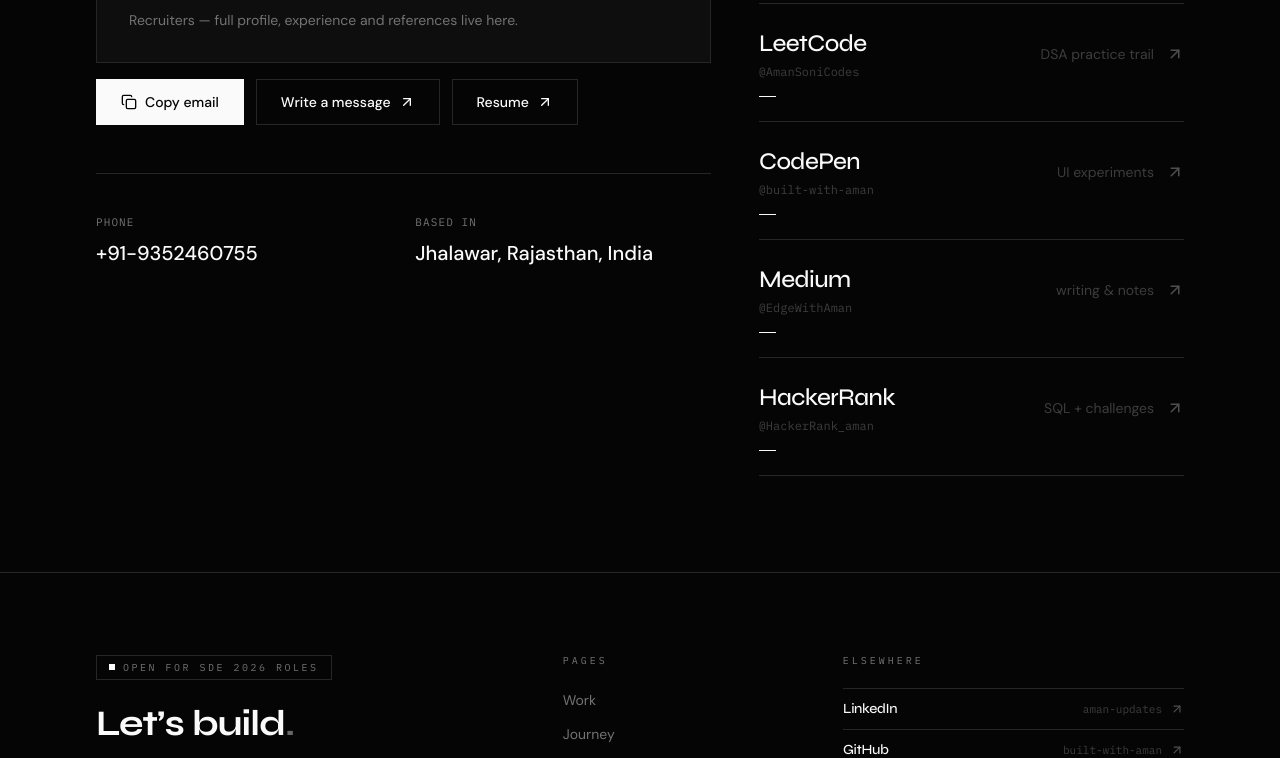
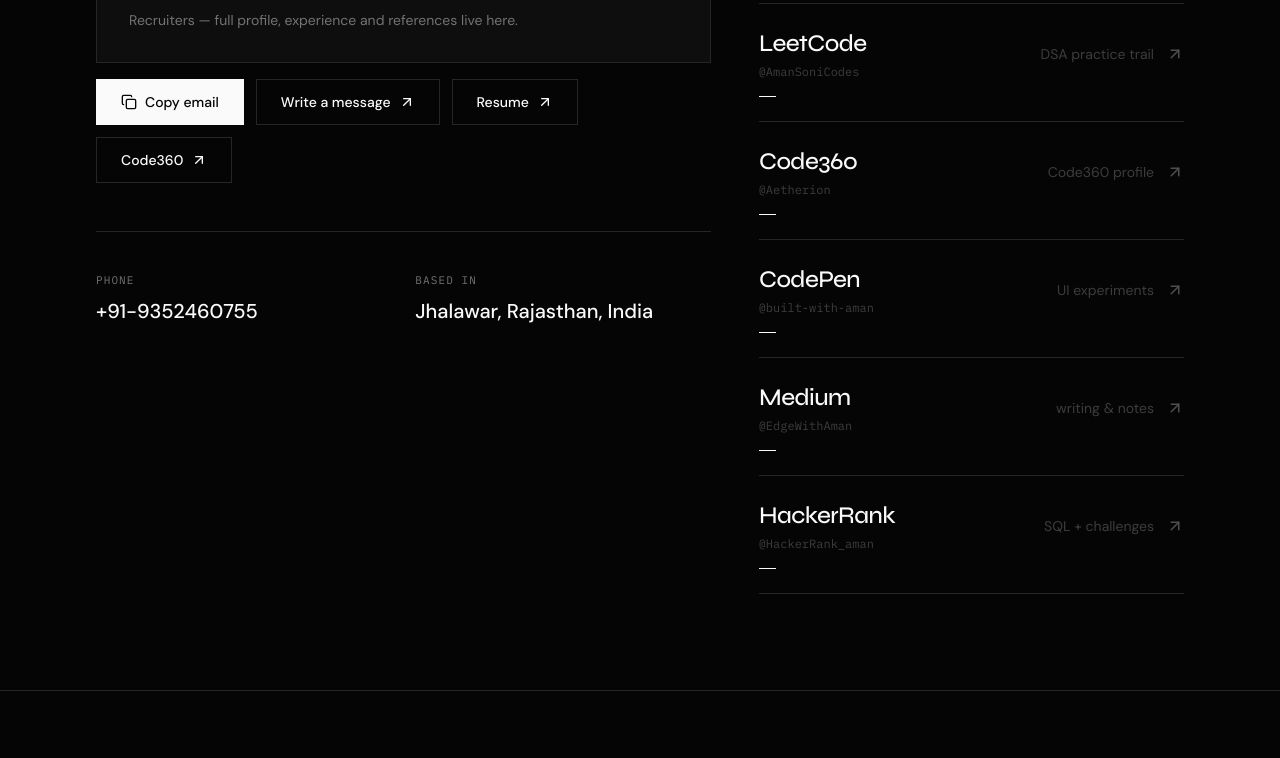
Before and after one commit to built-with-aman/Developer_Profile, a React (Vite) app: page /contact in a window 1280 px wide. Shown: the part 1000-1758 px from the top of the page. Built offline with nearby package versions, Linux system fonts and the light colour scheme.

Commit message:
Add Code360 link to socials and contact page

```diff
--- a/src/data/content.js
+++ b/src/data/content.js
@@ -340,6 +340,13 @@
   { id: "linkedin", label: "LinkedIn", handle: "aman-updates", href: LINKEDIN, note: "profile & roles" },
   { id: "github", label: "GitHub", handle: "built-with-aman", href: "https://github.com/built-with-aman", note: "source & commits" },
   { id: "leetcode", label: "LeetCode", handle: "AmanSoniCodes", href: "https://leetcode.com/u/AmanSoniCodes/", note: "DSA practice trail" },
+  {
+    id: "code360",
+    label: "Code360",
+    handle: "Aetherion",
+    href: "https://www.naukri.com/code360/profile/Aetherion",
+    note: "Code360 profile",
+  },
   { id: "codepen", label: "CodePen", handle: "built-with-aman", href: "https://codepen.io/built-with-aman", note: "UI experiments" },
   { id: "medium", label: "Medium", handle: "EdgeWithAman", href: "https://medium.com/@EdgeWithAman", note: "writing & notes" },
   { id: "hackerrank", label: "HackerRank", handle: "HackerRank_aman", href: "https://www.hackerrank.com/profile/HackerRank_aman", note: "SQL + challenges" },
--- a/src/pages/Contact.jsx
+++ b/src/pages/Contact.jsx
@@ -150,6 +150,14 @@
               >
                 Resume <ArrowUpRight size={16} />
               </SweepButton>
+              <SweepButton
+                variant="line"
+                href="https://www.naukri.com/code360/profile/Aetherion"
+                target="_blank"
+                rel="noopener noreferrer"
+              >
+                Code360 <ArrowUpRight size={16} />
+              </SweepButton>
             </Reveal>
 
             <div className="mt-12 grid gap-6 border-t border-line pt-10 sm:grid-cols-2">
```
